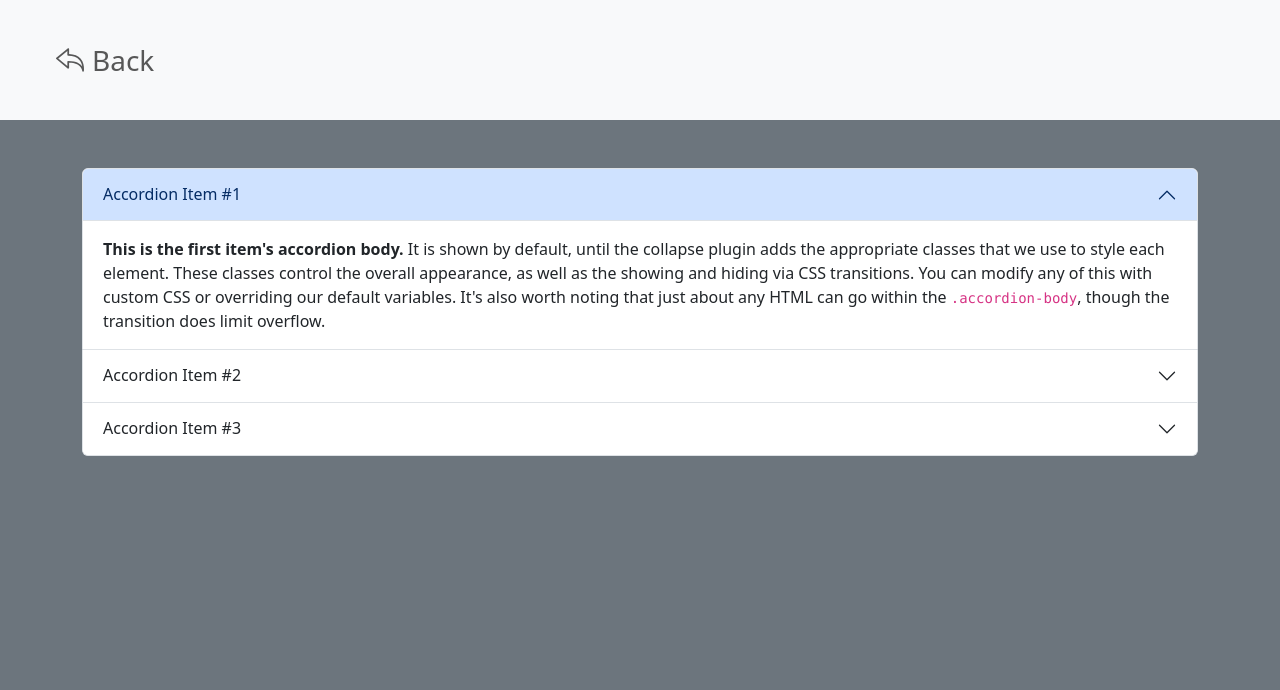
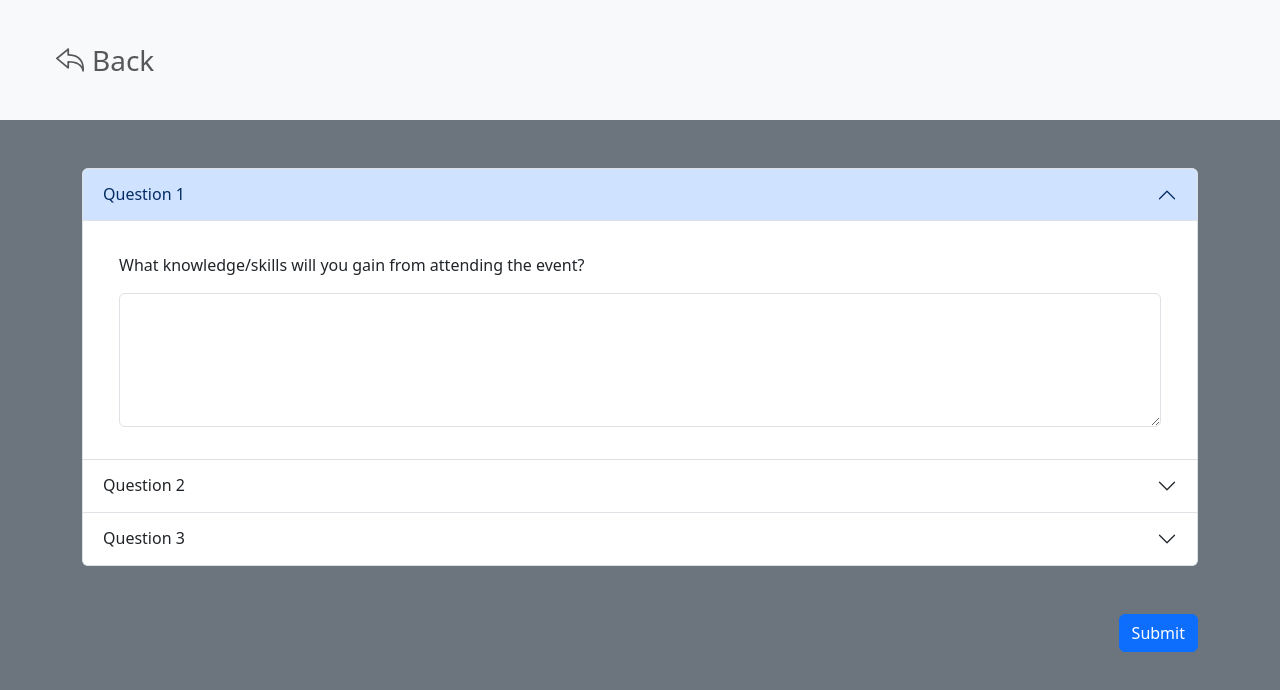
Before and after one commit to SehChong/Event-Management, a React (Create React App) app in the folder frontend/: page /accordion-form in a window 1280 px wide. Shown: the top 690 px of the page. Built offline with nearby package versions, Linux system fonts and the light colour scheme.

Commit message:
accordion

```diff
--- a/frontend/src/Pages/AccordionForm.jsx
+++ b/frontend/src/Pages/AccordionForm.jsx
@@ -1,5 +1,6 @@
 import React from 'react'
 import { Back } from '../Components/Back'
+import { Button } from 'react-bootstrap'
 
 export const AccordionForm = () => {
   return (
@@ -10,39 +11,57 @@ export const AccordionForm = () => {
             <div className="accordion-item">
             <h2 className="accordion-header">
                 <button className="accordion-button" type="button" data-bs-toggle="collapse" data-bs-target="#collapseOne" aria-expanded="true" aria-controls="collapseOne">
-                Accordion Item #1
+                Question 1
                 </button>
             </h2>
             <div id="collapseOne" className="accordion-collapse collapse show" data-bs-parent="#accordionExample">
                 <div className="accordion-body">
-                <strong>This is the first item's accordion body.</strong> It is shown by default, until the collapse plugin adds the appropriate classes that we use to style each element. These classes control the overall appearance, as well as the showing and hiding via CSS transitions. You can modify any of this with custom CSS or overriding our default variables. It's also worth noting that just about any HTML can go within the <code>.accordion-body</code>, though the transition does limit overflow.
+                    <form className='p-3'>
+                        <div class="form-group">
+                            <label for="textlabelQ1" className='mb-3'>What knowledge/skills will you gain from attending the event?</label>
+                            <textarea class="form-control" id="Textarea1" rows="5"></textarea>
+                        </div>
+                    </form>
                 </div>
             </div>
             </div>
             <div className="accordion-item">
             <h2 className="accordion-header">
                 <button className="accordion-button collapsed" type="button" data-bs-toggle="collapse" data-bs-target="#collapseTwo" aria-expanded="false" aria-controls="collapseTwo">
-                Accordion Item #2
+                Question 2
                 </button>
             </h2>
             <div id="collapseTwo" className="accordion-collapse collapse" data-bs-parent="#accordionExample">
                 <div className="accordion-body">
-                <strong>This is the second item's accordion body.</strong> It is hidden by default, until the collapse plugin adds the appropriate classes that we use to style each element. These classes control the overall appearance, as well as the showing and hiding via CSS transitions. You can modify any of this with custom CSS or overriding our default variables. It's also worth noting that just about any HTML can go within the <code>.accordion-body</code>, though the transition does limit overflow.
+                    <form className='p-3'>
+                        <div class="form-group">
+                            <label for="textlabelQ2" className='mb-3'>How do you think you can apply the knowledge/skills learnt from the event to use in the future?</label>
+                            <textarea class="form-control" id="Textarea2" rows="5"></textarea>
+                        </div>
+                    </form>
                 </div>
             </div>
             </div>
             <div className="accordion-item">
             <h2 className="accordion-header">
                 <button className="accordion-button collapsed" type="button" data-bs-toggle="collapse" data-bs-target="#collapseThree" aria-expanded="false" aria-controls="collapseThree">
-                Accordion Item #3
+                Question 3
                 </button>
             </h2>
             <div id="collapseThree" className="accordion-collapse collapse" data-bs-parent="#accordionExample">
                 <div className="accordion-body">
-                <strong>This is the third item's accordion body.</strong> It is hidden by default, until the collapse plugin adds the appropriate classes that we use to style each element. These classes control the overall appearance, as well as the showing and hiding via CSS transitions. You can modify any of this with custom CSS or overriding our default variables. It's also worth noting that just about any HTML can go within the <code>.accordion-body</code>, though the transition does limit overflow.
+                    <form className='p-3'>
+                        <div class="form-group">
+                            <label for="textlabelQ3" className='mb-3'>How do you feel about the event after attending it?</label>
+                            <textarea class="form-control" id="Textarea3" rows="5"></textarea>
+                        </div>
+                    </form>
                 </div>
             </div>
             </div>
+        </div>
+        <div className='d-flex justify-content-end'>
+            <Button variant="primary" className='my-5'>Submit</Button>
         </div>
         </div>
     </div>
```
